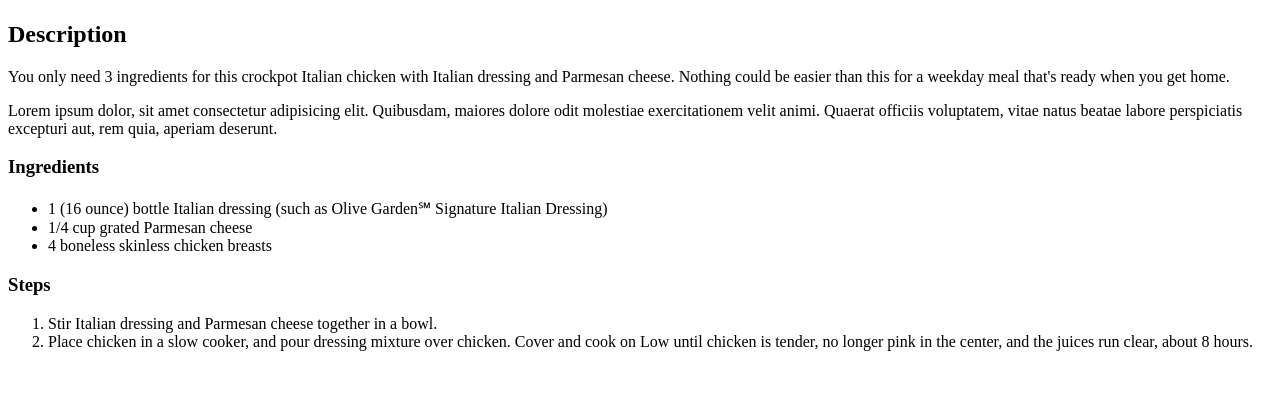
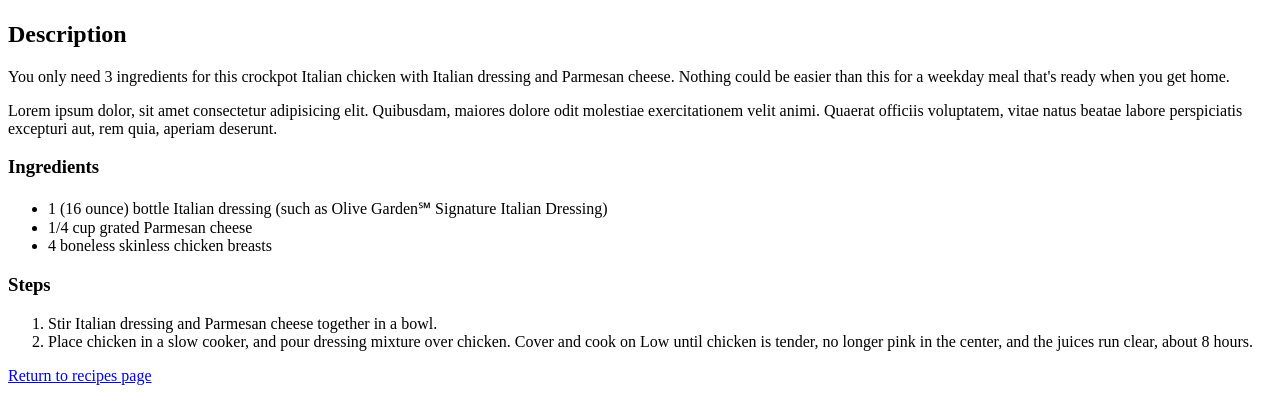
Before and after one commit to DerrickAntoney/Odin-recipe, a plain HTML site: page recipes/chrockpot_italian.html in a window 1280 px wide. Shown: the part 383-800 px from the top of the page. Drawn offline with Linux system fonts and the light colour scheme.

Commit message:
Added return link to original page

```diff
--- a/recipes/chrockpot_italian.html
+++ b/recipes/chrockpot_italian.html
@@ -37,5 +37,6 @@
             Cover and cook on Low until chicken is tender, no longer pink in the center, and the juices run clear, about 8 hours.
         </li>
     </ol>
+    <a href="../index.html">Return to recipes page</a>
 </body>
 </html>
```
Also changed, not shown: recipes/jambalaya.html (+1 -0 lines), recipes/lasagna.html (+1 -0 lines).
